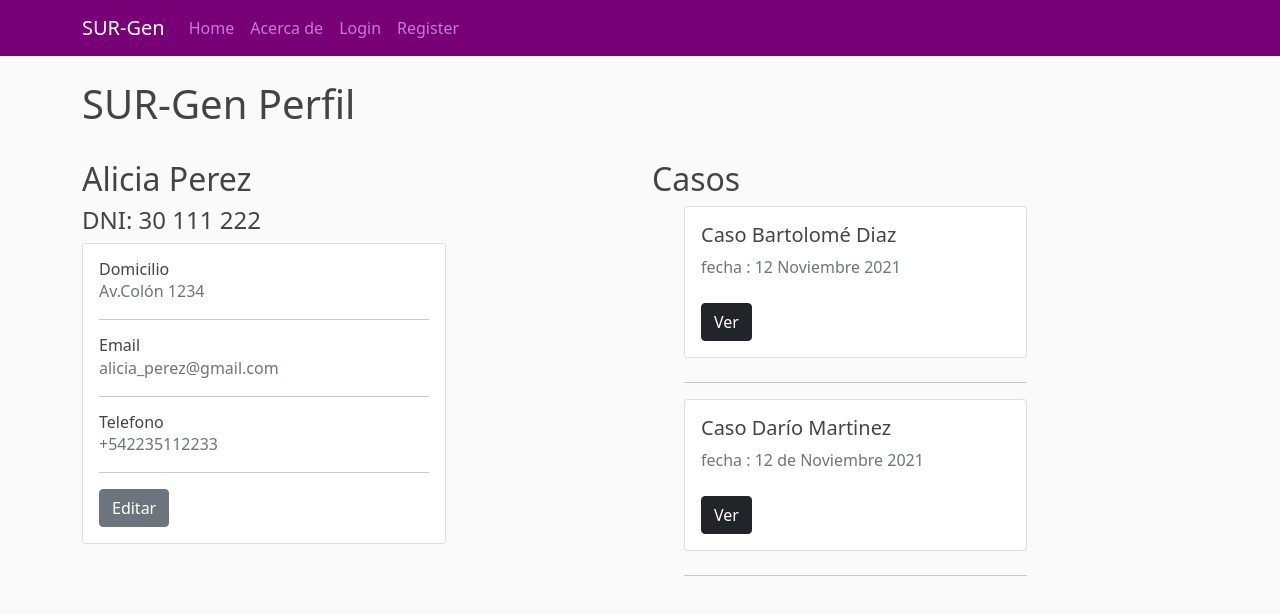
After one commit to bconstanzo/hackaton-genero-2021, a Django app: page /perfil/ in a window 1280 px wide. The commit adds this page. Shown: the top 615 px of the page. Run offline with Django 3.2, Linux system fonts and the light colour scheme.

Commit message:
add: vistas de usuario

```diff
--- a/surgen/casos/templates/casos/base.html
+++ b/surgen/casos/templates/casos/base.html
@@ -45,25 +45,9 @@
         </header>
         <!-- NavBar end -->
         <main role="main" class="container">
-          <div class="row">
-            <div class="col-md-8">
-              {% block content %}{% endblock %}
-            </div>
-            <div class="col-md-4">
-              <div class="content-section">
-                <h3>Our Sidebar</h3>
-                <p class='text-muted'>You can put any information here you'd like.
-                  <ul class="list-group">
-                    <li class="list-group-item list-group-item-light">Latest Posts</li>
-                    <li class="list-group-item list-group-item-light">Announcements</li>
-                    <li class="list-group-item list-group-item-light">Calendars</li>
-                    <li class="list-group-item list-group-item-light">etc</li>
-                  </ul>
-                </p>
-              </div>
-            </div>
-          </div>
+          {% block content %}{% endblock %}
         </main>
+
         <!-- Optional JavaScript; choose one of the two! -->
 
         <!-- Option 1: Bootstrap Bundle with Popper -->
--- /dev/null
+++ b/surgen/casos/templates/casos/caso.html
@@ -0,0 +1,6 @@
+{% extends "casos/base.html" %}
+{% block content %}
+    <h1>SUR-Gen</h1>
+    </br>
+    <h2>Caso {{caso.agresor}}</h2>
+{% endblock content %}
--- /dev/null
+++ b/surgen/casos/templates/casos/perfil.html
@@ -0,0 +1,74 @@
+{% extends "casos/base.html" %}
+{% block content %}
+    <h1>SUR-Gen Perfil</h1>
+    <br/>
+    <div class="row">
+        <div class="col-md-6">
+            <!--perfil-->
+            <h2>{{victima.nombre}}</h2>
+            <h4>DNI: {{victima.documento}} </h4>
+            <div class="col-md-8">
+                <div class="card mb-4">
+                  <div class="card-body">
+                    <div class="row">
+                      <div class="col-sm-4">
+                        <h6 class="mb-0">Domicilio</h6>
+                      </div>
+                      <div class="col-sm-9 text-secondary">
+                        {{victima.domicilio}}
+                      </div>
+                    </div>
+                    <hr>
+                    <div class="row">
+                      <div class="col-sm-4">
+                        <h6 class="mb-0">Email</h6>
+                      </div>
+                      <div class="col-sm-9 text-secondary">
+                        {{victima.email}}
+                      </div>
+                    </div>
+                    <hr>
+                    <div class="row">
+                      <div class="col-sm-4">
+                        <h6 class="mb-0">Telefono</h6>
+                      </div>
+                      <div class="col-sm-9 text-secondary">
+                        {{victima.telefono}}
+                      </div>
+                    </div>
+                    <hr>
+                    <div class="row">
+                      <div class="col-sm-12">
+                        <button type="button" class="btn btn-secondary">Editar</button>
+                      </div>
+                    </div>
+
+                  </div>
+                </div>
+            </div>
+        </div>
+        <div class="col-md-6">
+            <!--casos-->
+            <h2>Casos</h2>
+            <ul>
+              {% for caso in casos %}
+              <div class="col-md-8">
+                <div class="card mb-4">
+                  <div class = "card-body">
+                    <h5>Caso {{caso.agresor}}</h5>
+                    <div class="row-sm-9 text-secondary">
+                        fecha : {{ caso.fecha }}
+                    </div>
+                    </br>
+                    <div class="col-sm-12">
+                      <a class="btn btn-dark" href="./caso" role="button">Ver</a>
+                    </div>
+                    </div>
+                </div>
+                <hr>
+              </div>
+              {% endfor %}
+            </ul>
+        </div>
+    </div>
+{% endblock content %}
--- a/surgen/casos/urls.py
+++ b/surgen/casos/urls.py
@@ -4,5 +4,7 @@ from . import views
 
 urlpatterns = [
     path("", views.home, name="casos-home"),
+    path("perfil/", views.perfil, name="casos-perfil"),
+    path("perfil/caso/", views.caso, name="casos-caso"),
     path("acercade/", views.about, name="casos-about"),
 ]
--- a/surgen/casos/views.py
+++ b/surgen/casos/views.py
@@ -1,26 +1,45 @@
 from django.shortcuts import render
+
+victima = {
+    "nombre": "Alicia Perez",
+    "domicilio": "Av.Colón 1234",
+    "documento": "30 111 222",
+    "telefono": "+542235112233",
+    "email": "alicia_perez@gmail.com",
+    "fecha_nacimiento": "01/02/1985",
+    # contactos = ... # lista de Contactos
+}
 
 casos = [
     {
         "victima": "Alicia",
-        "agresor": "Bartolomé",
+        "agresor": "Bartolomé Diaz",
         "fecha": "12 Noviembre 2021",
     },
     {
-        "victima": "Carla",
-        "agresor": "Darío",
+        "victima": "Alicia",
+        "agresor": "Darío Martinez",
         "fecha": "12 de Noviembre 2021",
     },
-
 ]
 
-
 # Create your views here.
-def home(request):
+def perfil(request):
     context = {
+        "victima" : victima,
         "casos": casos,
     }
-    return render(request, "casos/home.html", context=context)
+    return render(request, "casos/perfil.html", context=context)
+
+def caso(request):
+    context = {
+        "caso": casos[0],
+    }
+    return render(request, "casos/caso.html", context=context)
+
+def home(request):
+    # TODO: Agregar redireccion al que esta logeado
+    return render(request, "casos/home.html")
 
 def about(request):
     return render(request, "casos/about.html", {"title": "Resultado del Hackaton Contra la Violencia de Género 2021"})
```
Also changed, not shown: surgen/casos/templates/casos/home.html (+17 -5 lines), surgen/casos/static/casos/main.css (line endings or trailing spaces).
